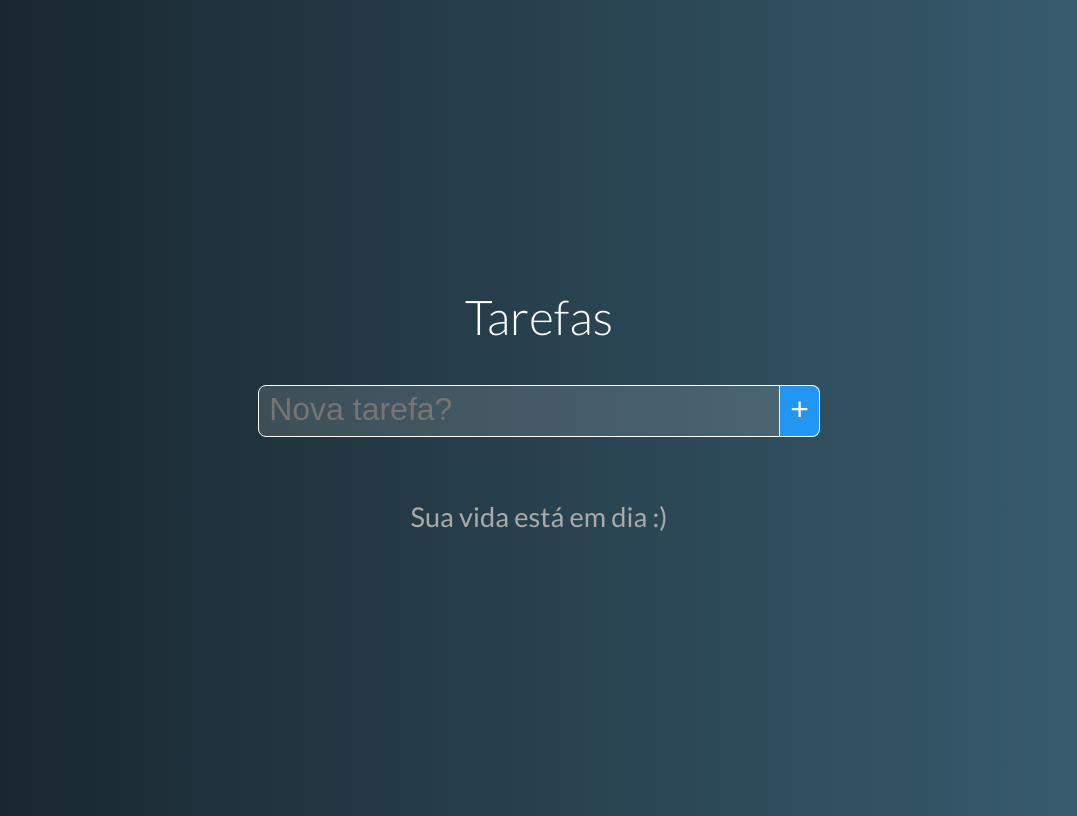
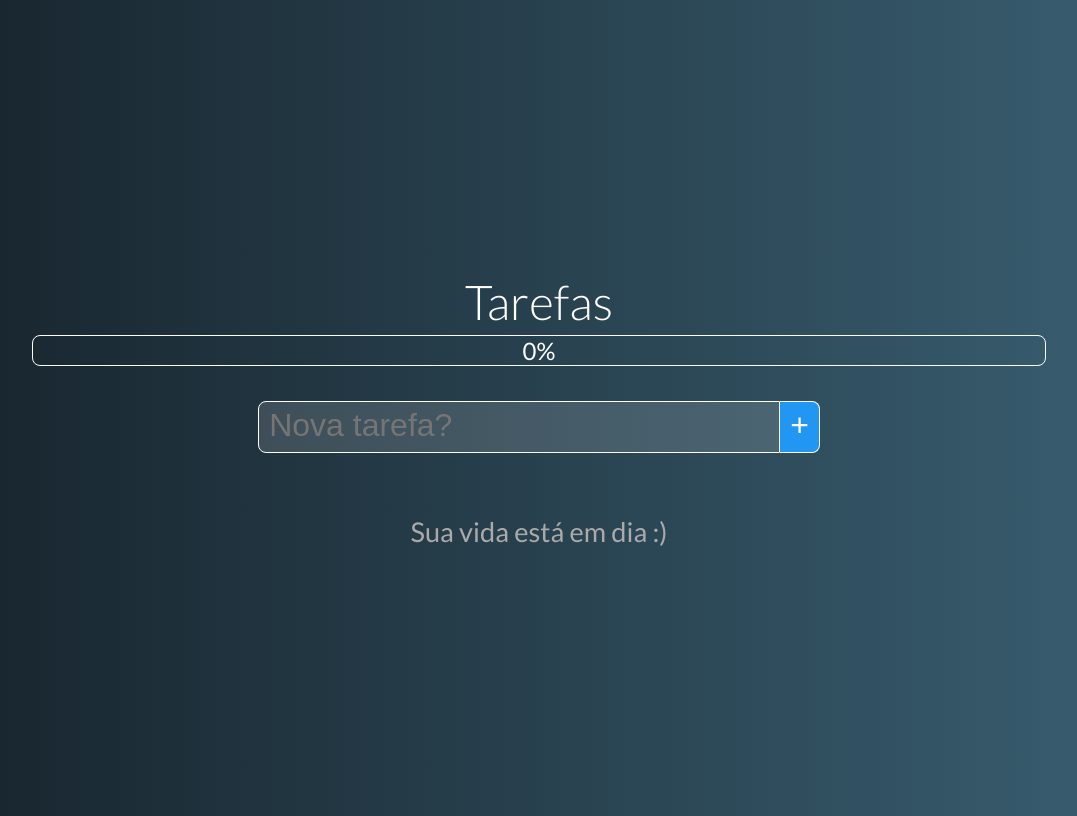
Before and after one commit to robertov8/tarefas, a Vue app: page / in a window 1280 px wide. Shown: the whole page, without its empty margins (101-1178 px from the left). Built offline with nearby package versions, Linux system fonts and the light colour scheme.

Commit message:
58. Componente Progresso

```diff
--- a/src/App.vue
+++ b/src/App.vue
@@ -1,6 +1,8 @@
 <template>
     <div id="app">
         <h1>Tarefas</h1>
+
+        <TasksProgress :progress="progress" />
 
         <NewTask @taskAdded="addTask" />
 
@@ -12,6 +14,7 @@
 </template>
 
 <script>
+    import TasksProgress from './components/TasksProgress';
     import TaskGrid from './components/TaskGrid';
     import NewTask from './components/NewTask';
 
@@ -40,7 +43,16 @@
                 this.tasks[i].pending = !this.tasks[i].pending
             }
         },
+        computed: {
+            progress() {
+                const total = this.tasks.length;
+                const done = this.tasks.filter(t => !t.pending).length;
+
+                return Math.round(done / total * 100) || 0;
+            }
+        },
         components: {
+            TasksProgress,
             TaskGrid,
             NewTask
         }
--- /dev/null
+++ b/src/components/TasksProgress.vue
@@ -0,0 +1,41 @@
+<template>
+    <div class="tasks-progress">
+        <span class="progress-value">{{ progress}}%</span>
+        <div class="progress-bar" :style="{ width: progress + '%'}"></div>
+    </div>
+</template>
+
+<script>
+    export default {
+        name: 'TasksProgress',
+        props: {
+            progress: { type: Number, default: 0 }
+        }
+    };
+</script>
+
+<style scoped>
+    .tasks-progress {
+        position: relative;
+        width: 80%;
+        border: 1px solid #fff;
+        color: #fff;
+        border-radius: 8px;
+        display: flex;
+        flex-direction: column;
+        align-items: center;
+    }
+
+    .progress-bar {
+        position: absolute;
+        border-radius: 8px;
+        height: 100%;
+        background-color: #4caf50;
+        align-self: flex-start;
+    }
+
+    .progress-value {
+        z-index: 1;
+        font-size: 1.5rem;
+    }
+</style>
```
